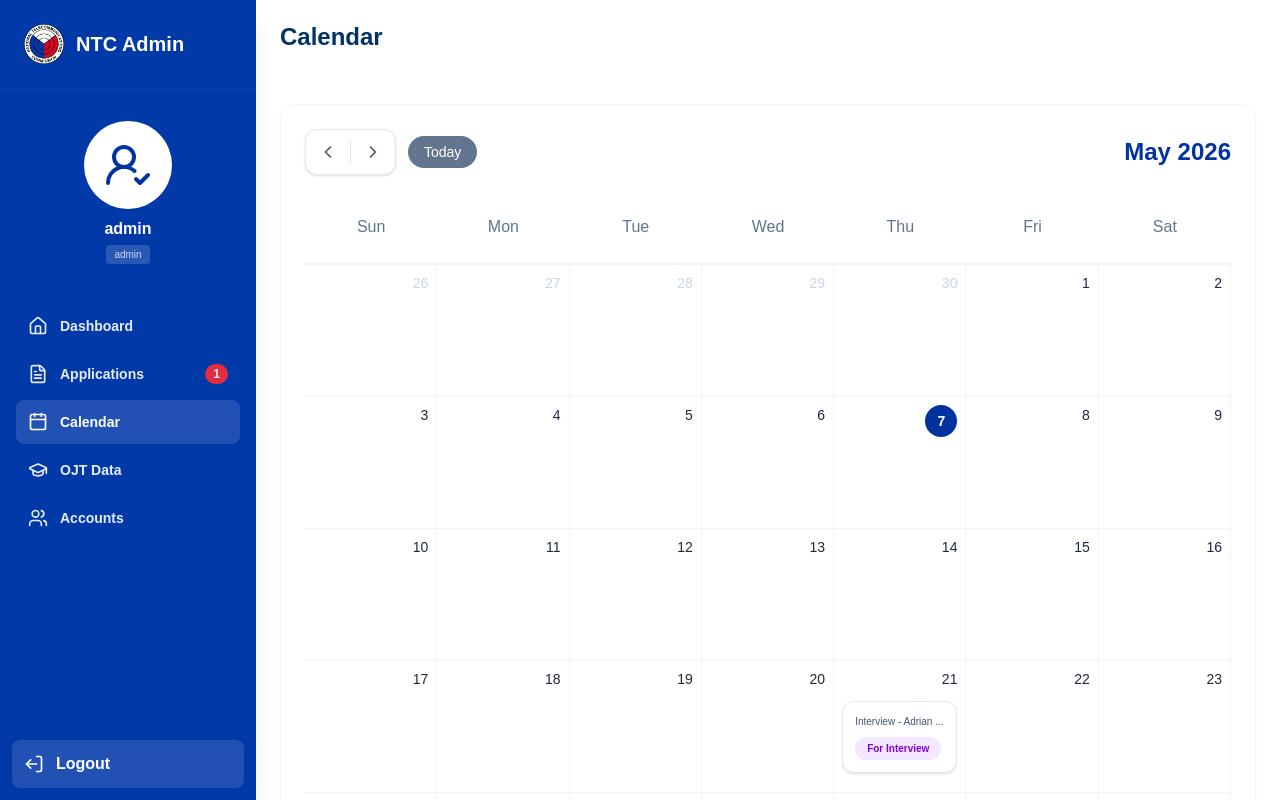
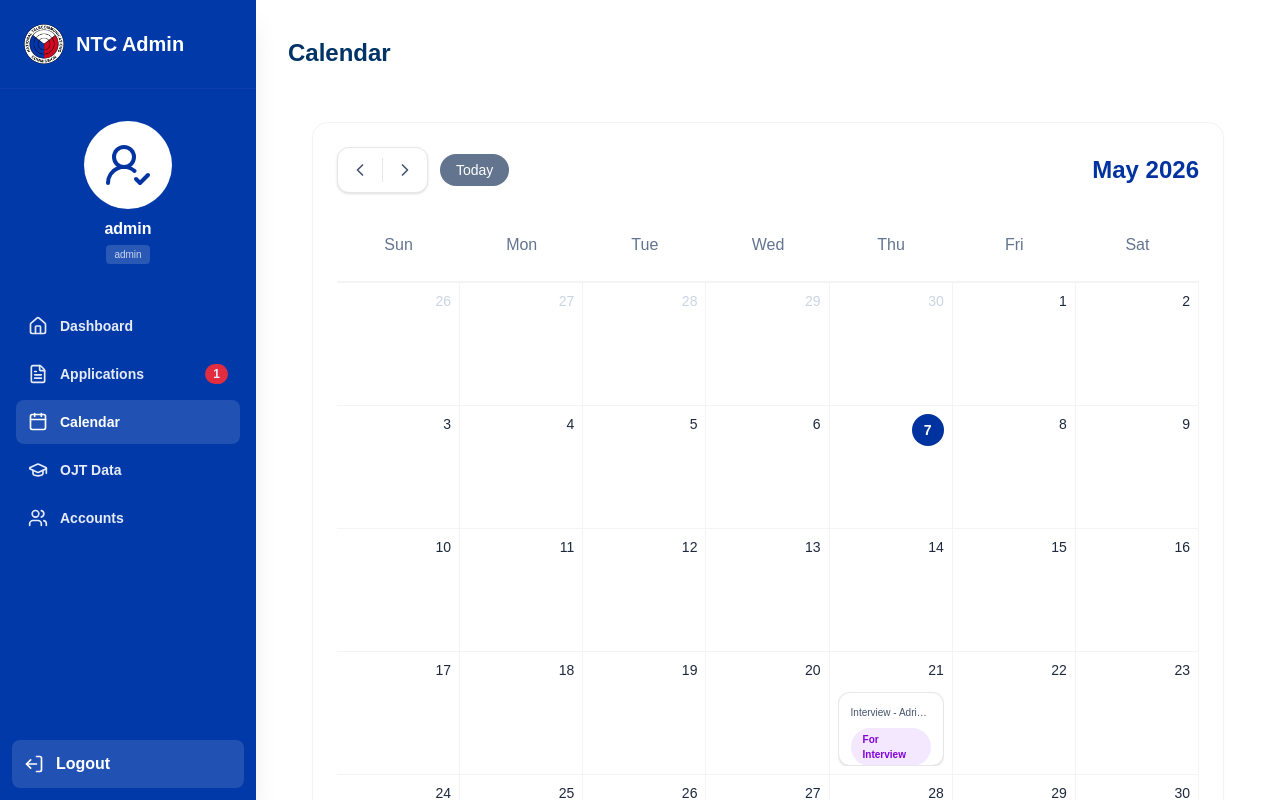
Before and after one commit to kie-shaaaa/ojt-portal, a Next.js app: page /calendar in a window 1280 px wide. Shown: the top 800 px of the page. Built offline with nearby package versions, Linux system fonts and the light colour scheme.

Commit message:
Refactor calendar page layout: streamline header section and adjust main container styles

```diff
--- a/src/app/(private)/calendar/page.tsx
+++ b/src/app/(private)/calendar/page.tsx
@@ -35,19 +35,16 @@ export default function Page() {
 
   return (
     <main
-      className="flex flex-col items-start relative w-full"
+      className="relative flex w-full flex-col items-start gap-6 p-8"
       aria-label="Calendar main content"
     >
-      <header className="flex flex-col h-20 items-start pt-4 pb-0 px-6 z-[1] relative self-stretch w-full">
-        <CalendarHeaderSection />
-      </header>
+      <CalendarHeaderSection />
 
       <section
         className="flex flex-col items-start justify-center p-6 relative flex-1 self-stretch w-full grow overflow-auto"
         aria-label="Calendar content"
       >
         <div className="flex flex-col max-h-[1100px] items-start p-6 flex-1 min-h-0 grow bg-white rounded-2xl border border-gray-100 shadow-[0px_1px_2px_#0000000d] self-stretch w-full">
-
           <CalendarNavigationToolbarSection
             monthLabel={monthLabel}
             onPrev={goPrevMonth}
@@ -57,11 +54,7 @@ export default function Page() {
 
           <CalendarWeekdayHeaderSection />
 
-          <CalendarDatesGridSection
-            year={year}
-            month={month}
-            events={events}
-          />
+          <CalendarDatesGridSection year={year} month={month} events={events} />
         </div>
       </section>
     </main>
```
